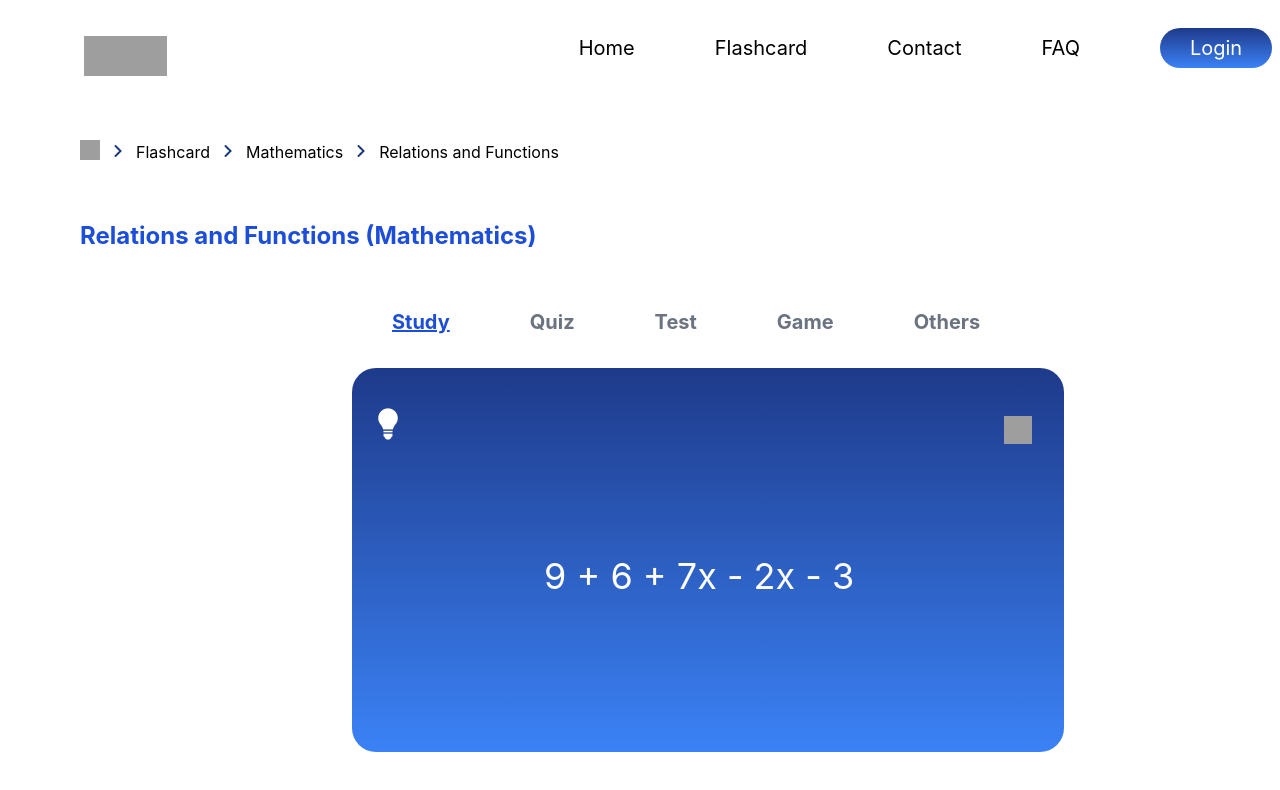
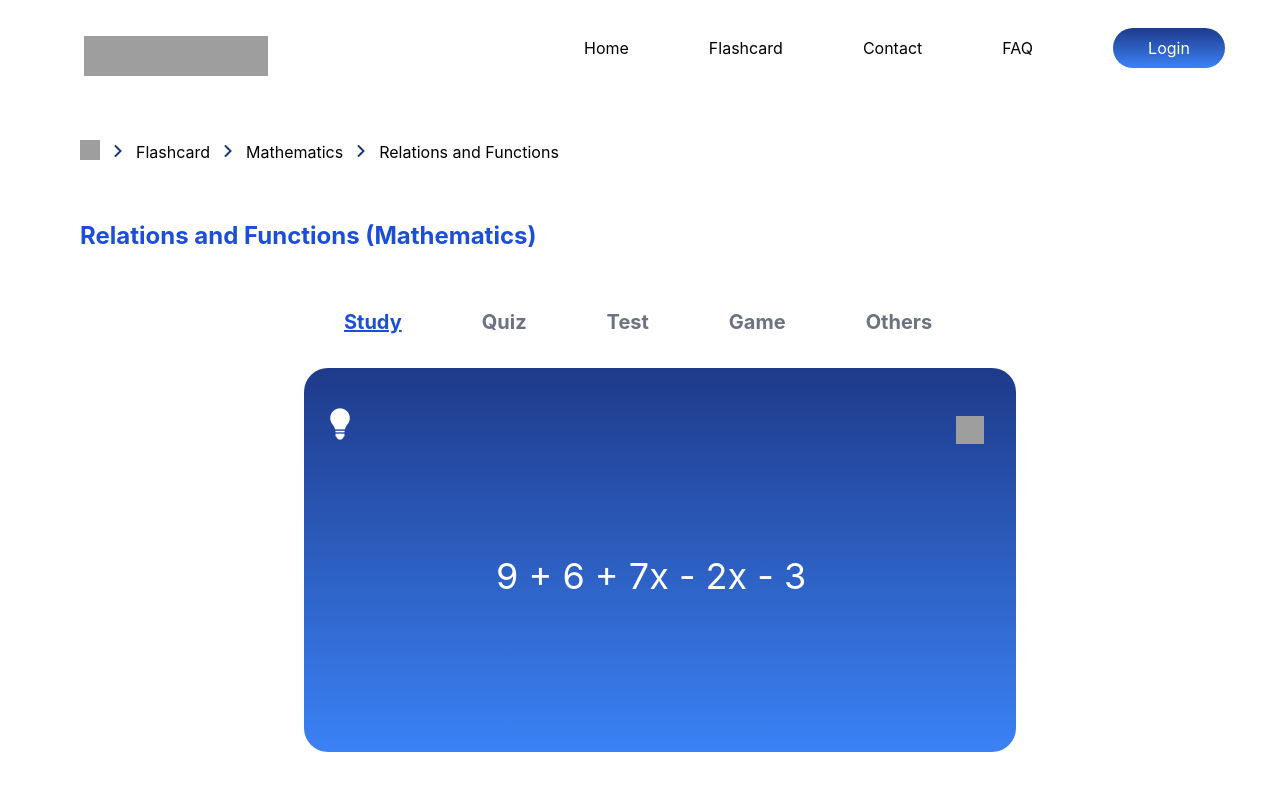
Before and after one commit to AKSHATH99/hyggex, a React (Create React App) app: page / in a window 1280 px wide. Shown: the top 790 px of the page. Built offline with nearby package versions, Linux system fonts and the light colour scheme; grey boxes are pictures that could not be loaded.

Commit message:
fixed responsiveness and added hover effects

```diff
--- a/src/App.js
+++ b/src/App.js
@@ -26,13 +26,13 @@ function App() {
         </div>
       )}
 
-        <div className=" rounded-lg flex justify-between ml-96 w-max items-center text-xl phone:hidden">
-          <p className="ml-2">Home</p>
-          <p className="ml-20">Flashcard</p>
-          <p className="ml-20">Contact</p>
-          <p className="ml-20">FAQ</p>
+        <div className=" rounded-lg flex justify-between ml-72 w-max items-center text-md phone:hidden">
+          <p className="ml-2 hover:cursor-pointer hover:text-blue-700 hover:font-bold">Home</p>
+          <p className="ml-20 hover:cursor-pointer hover:text-blue-700 hover:font-bold">Flashcard</p>
+          <p className="ml-20 hover:cursor-pointer hover:text-blue-700 hover:font-bold">Contact</p>
+          <p className="ml-20 hover:cursor-pointer hover:text-blue-700 hover:font-bold">FAQ</p>
 
-          <div className="ml-20 mr-2 bg-gradient-to-b from-blue-900 to-blue-500 text-white p-4 rounded-3xl w-28 h-10 flex items-center justify-center">
+          <div className="ml-20 mr-2 hover:cursor-pointer bg-gradient-to-b from-blue-900 to-blue-500 text-white p-4 rounded-3xl w-28 h-10 flex items-center justify-center">
             Login
           </div>
         </div>
@@ -45,11 +45,11 @@ function App() {
           src="/images/home.png"
         />
         <img className="ml-3 h-3 w-3 mt-[5px] " src="/images/leftarrow.png"/>{" "}
-        <p className="ml-3 phone:text-sm">Flashcard</p>
-        <img className="ml-3   h-3 w-3 mt-[5px]" src="/images/leftarrow.png"/>
-        <p className="ml-3 phone:text-sm">Mathematics</p>
+        <p className="ml-3 phone:text-sm hover:cursor-pointer  hover:text-blue-700">Flashcard</p>
+        <img className="ml-3   h-3 w-3 mt-[5px] " src="/images/leftarrow.png"/>
+        <p className="ml-3 phone:text-sm hover:cursor-pointer  hover:text-blue-700">Mathematics</p>
         <img className="ml-3 h-3 w-3 mt-[5px]" src="/images/leftarrow.png"/>
-        <p className="ml-3 phone:text-sm  "> Relations and Functions</p>
+        <p className="ml-3 phone:text-sm hover:cursor-pointer  hover:text-blue-700 "> Relations and Functions</p>
       </div>
 
       {/* HEADING  */}
@@ -58,22 +58,22 @@ function App() {
           Relations and Functions (Mathematics)
         </p>
       </div>
-      <div className=" phone:ml-2 ml-72 mt-14">
+      <div className=" phone:ml-2 ml-60 mt-14">
         <div className="flex text-xl font-bold phone:text-sm ">
-          <p className="mx-10 phone:mx-4 text-blue-700 underline">Study </p>
-          <p className="mx-10 phone:mx-4 text-gray-500">Quiz</p>
-          <p className="mx-10 phone:mx-4 text-gray-500">Test</p>
-          <p className="mx-10 phone:mx-4 text-gray-500">Game</p>
-          <p className="mx-10 phone:mx-4 text-gray-500">Others</p>
+          <p className="mx-10 hover:text-blue-700 hover:cursor-pointer hover:underline phone:mx-4 text-blue-700 underline">Study </p>
+          <p className="mx-10 hover:text-blue-700 hover:cursor-pointer hover:underline phone:mx-4 text-gray-500">Quiz</p>
+          <p className="mx-10 hover:text-blue-700 hover:cursor-pointer hover:underline phone:mx-4 text-gray-500">Test</p>
+          <p className="mx-10 hover:text-blue-700 hover:cursor-pointer hover:underline phone:mx-4 text-gray-500">Game</p>
+          <p className="mx-10 hover:text-blue-700 hover:cursor-pointer hover:underline phone:mx-4 text-gray-500">Others</p>
         </div>
 
         {/* QUESTION CARD */}
-        <div className="bg-gradient-to-b from-blue-900 to-blue-500 text-white w-[712px] phone:w-[380px]   h-96 mt-8 rounded-3xl">
+        <div  className="  bg-gradient-to-b from-blue-900 to-blue-500 text-white w-[712px] phone:w-[380px]   h-96 mt-8 rounded-3xl">
           <div className="flex">
-            <img src="/images/light-bulb.png" className="w-8 h-8  mt-10 ml-5" />
+            <img src="/images/light-bulb.png" className=" hover:cursor-pointer w-8 h-8  mt-10 ml-5" />
             <img
               src="/images/volume2.png"
-              className="w-7 h-7 ml-[600px]  mt-12"
+              className=" hover:cursor-pointer w-7 h-7 phone:ml-64 ml-[600px]  mt-12"
             />
           </div>
           <div className="mt-28 ml-48 text-4xl phone:text-2xl phone:ml-24">
@@ -84,24 +84,24 @@ function App() {
 
         <div className="flex mt-10   ">
           <img
-            className="ml-5 w-7 h-7 phone:w-5 phone:h-5 mt-3 "
+            className="ml-5 w-7 h-7 hover:cursor-pointer  phone:w-5 phone:h-5 mt-3 "
             src="/images/redo.png"
           />
           <div className=" phone:ml-14 ml-52 rounded-full bg-gradient-to-b from-blue-900 to-blue-500  w-10 flex items-center justify-center  h-10">
             <img
-              className="  phone:w-5 phone:h-5 "
+              className=" hover:cursor-pointer  phone:w-5 phone:h-5 "
               src="/images/left.png"
             />
           </div>
           <p className="ml-5 font-bold text-xl phone:mt-1 mt-2 ">0/10</p>
           <div className="ml-5 rounded-full bg-gradient-to-b from-blue-900 to-blue-500 w-10 flex items-center justify-center  h-10">
             <img
-              className=" phone:w-5 phone:h-5 "
+              className="hover:cursor-pointer  phone:w-5 phone:h-5 "
               src="/images/next.png"
             />
           </div>
           <img
-            className="ml-56 mt-3 w-6 h-6 phone:ml-16 phone:w-4 phone:h-4 "
+            className="ml-56 mt-3 hover:cursor-pointer  w-6 h-6 phone:ml-16 phone:w-4 phone:h-4 "
             src="/images/expand.png"
           />
         </div>
@@ -125,8 +125,8 @@ function App() {
         </div>
 
         <div>
-          <div className="flex phone:absolute  ml-[850px] phone:ml-20 mt-6">
-            <div className="bg-blue-700 rounded-full flex items-center justify-center w-10 h-10 phone:w-5 phone:h-5 mt-1">
+          <div className="flex phone:absolute  ml-[680px] phone:ml-20 mt-6">
+            <div className="hover:cursor-pointer  bg-blue-700 rounded-full flex items-center justify-center w-10 h-10 phone:w-5 phone:h-5 mt-1">
               <img src="/images/plus.png" />
             </div>
             <p className="text-xl ml-2 phone:mt-1 mt-3 text-blue-600 font-semibold phone:text-sm">
@@ -145,19 +145,19 @@ function App() {
             <p className="p-5">
               Can education flashcards be used for all age groups?
             </p>
-            <img className="ml-auto h-5 w-5" src="/images/downarrow.png" />
+            <img className="ml-auto h-5 w-5 hover:cursor-pointer " src="/images/downarrow.png" />
           </div>
           <div className="flex border-2 border-blue-500 w-[800px] items-center rounded-xl mt-5 phone:w-44">
             <p className="p-5">
               Can education flashcards be used for all age groups?
             </p>
-            <img className="ml-auto h-5 w-5" src="/images/downarrow.png" />
+            <img className="ml-auto h-5 w-5 hover:cursor-pointer " src="/images/downarrow.png" />
           </div>
           <div className="flex border-2 border-blue-500 w-[800px] items-center rounded-xl mt-5 mb-20 phone:w-44">
             <p className="p-5">
               Can education flashcards be used for all age groups?
             </p>
-            <img className="ml-auto h-5 w-5" src="/images/downarrow.png" />
+            <img className="ml-auto h-5 w-5 hover:cursor-pointer " src="/images/downarrow.png" />
           </div>
         </div>
       </div>
```
